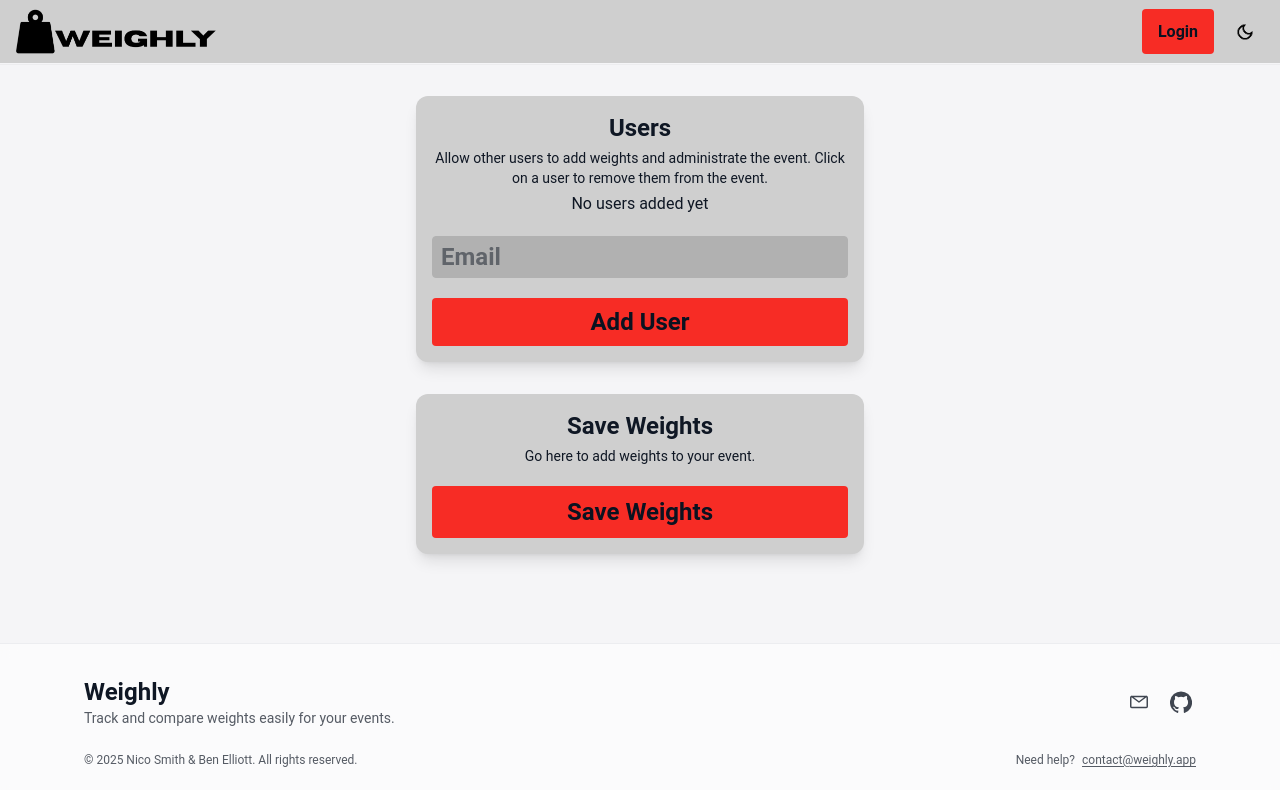
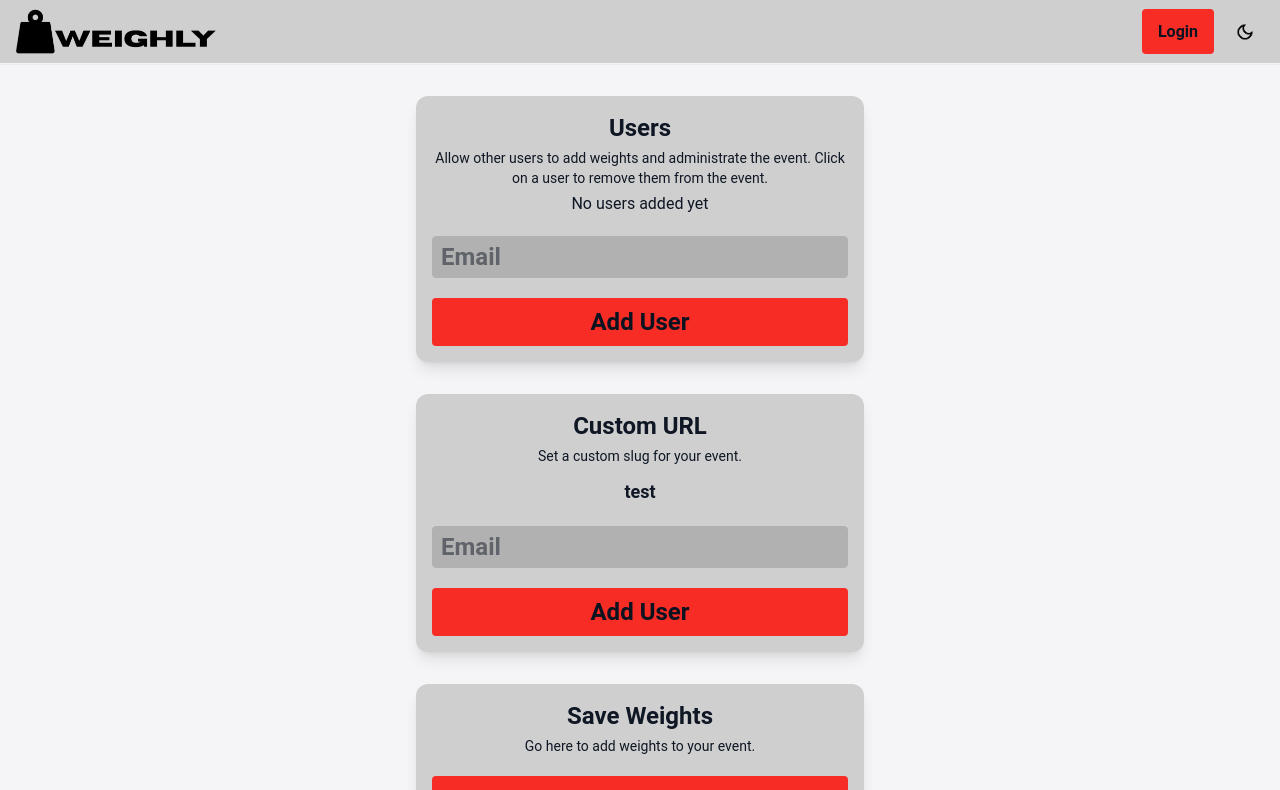
Before and after one commit to niiccoo2/weighly, a SvelteKit app in the folder web/: page /1/settings in a window 1280 px wide. Shown: the top 790 px of the page. Built offline with nearby package versions, Linux system fonts and the light colour scheme.

Commit message:
WIP: Add Custom URL settings

```diff
--- a/web/src/routes/[event_id_from_url]/settings/+page.svelte
+++ b/web/src/routes/[event_id_from_url]/settings/+page.svelte
@@ -118,6 +118,7 @@
 </svelte:head>
 
 <main class="flex flex-col items-center mt-8 w-full max-w-4xl mx-auto">
+  <!-- Users -->
   <div class="w-full max-w-md p-4 card rounded-xl shadow-lg">
     <div class="flex flex-col items-center space-y-1">
       <p class="text-2xl font-semibold text-center">Users</p>
@@ -163,6 +164,39 @@
     </div>
   </div>
 
+  <!-- Custom URL -->
+   <div class="w-full max-w-md p-4 card rounded-xl shadow-lg mt-8">
+    <div class="flex flex-col items-center space-y-1">
+      <p class="text-2xl font-semibold text-center">Custom URL</p>
+      <p class="text-center text-sm">Set a custom slug for your event.</p>
+
+      <p class="text-lg font-semibold text-center hover:underline w-full block cursor-pointer mt-2">test</p>
+
+
+      <input
+        id={email_id}
+        bind:value={email_value}
+        placeholder="Email"
+        class="w-full rounded textbox focus:outline-none text-2xl thick_text px-2 py-1 mt-4"
+        aria-invalid={email_error ? "true" : "false"}
+        aria-describedby={email_error ? email_id + "-err" : undefined}
+      />
+      {#if email_error}
+        <p id={email_id + "-err"} class="text-sm text-red-600 mt-1">{email_error}</p>
+      {/if}
+      {#if save_success}
+        <p class="text-green-600 mt-2">{save_success}</p>
+      {/if}
+
+      <button
+      on:click={() => addUserToEvent(String(eventId), email_value)}
+      class="accent_color_button rounded hover:scale-105 px-4 py-2 transition-transform cursor-pointer w-full mt-4 text-2xl">
+      Add User
+      </button>
+    </div>
+  </div>
+
+  <!-- Save Weights Link -->
   <div class="w-full max-w-md p-4 card rounded-xl shadow-lg mt-8">
     <div class="flex flex-col items-center space-y-1">
       <p class="text-2xl font-semibold text-center">Save Weights</p>
```
